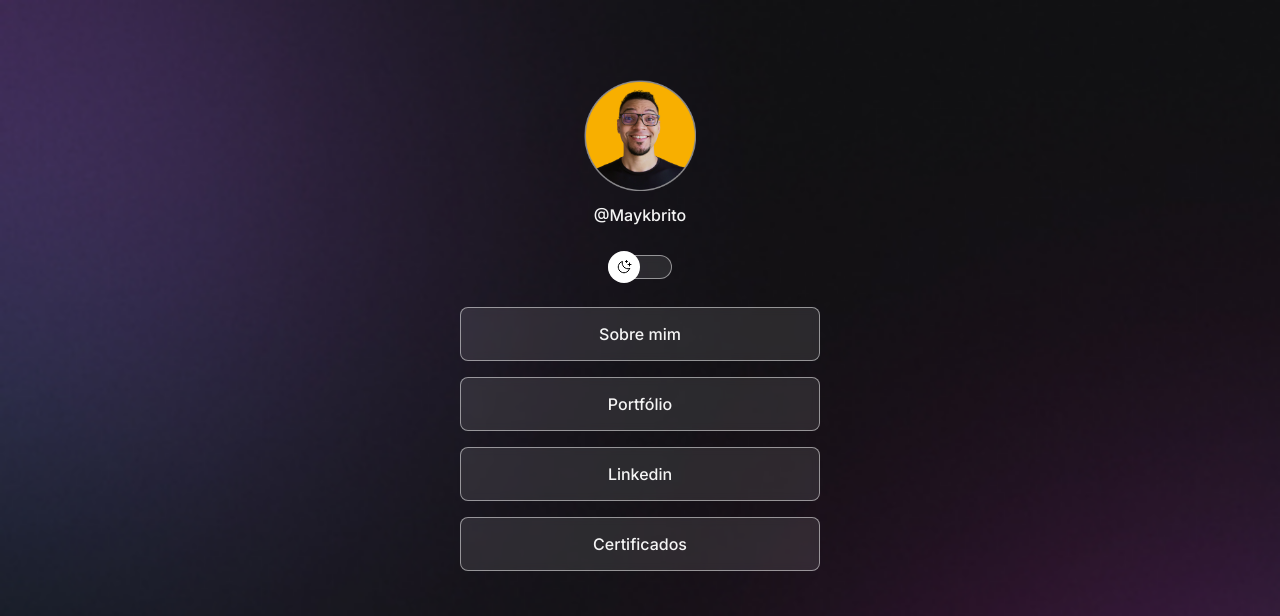
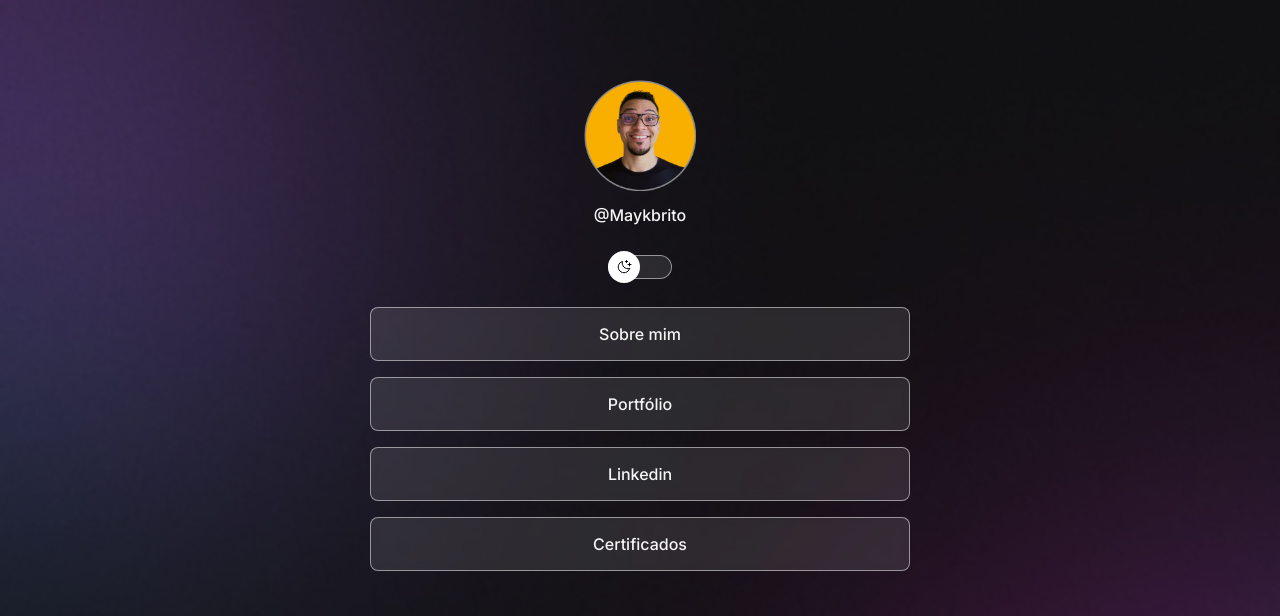
Before and after one commit to KamilleHM/projeto, a plain HTML site: page index.html in a window 1280 px wide. Shown: the top 616 px of the page. Drawn offline with nearby package versions, Linux system fonts and the light colour scheme.

Commit message:
container width

```diff
--- a/style.css
+++ b/style.css
@@ -37,11 +37,11 @@ body{
     color: var(--text-color);
 }
 
-#container
-{
-    width: 360px;
-    margin: auto;
-    margin-top: 56px;
+#container{
+    width: 100%;
+    max-width: 588px;
+    margin: 56px auto 0px;
+    padding: 0 24px;
 }
 
 #profile{
@@ -51,7 +51,7 @@ body{
 
 #profile img{
     width: 112px;
-    margin: auto;
+    /* margin: auto; */
     /* display: block; ou o text-align no profile*/
 }
 
```
